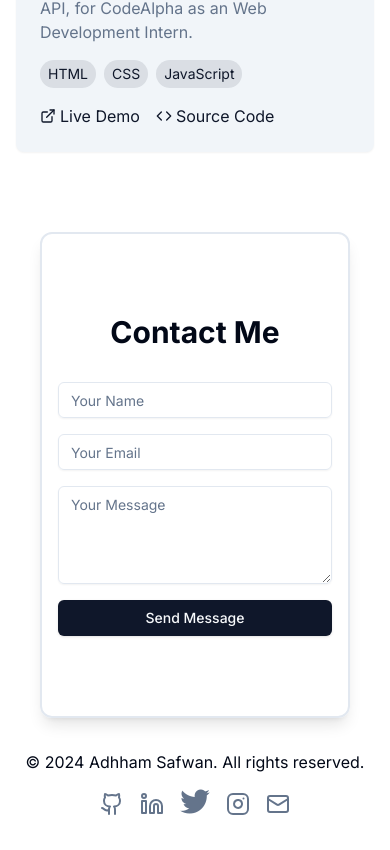
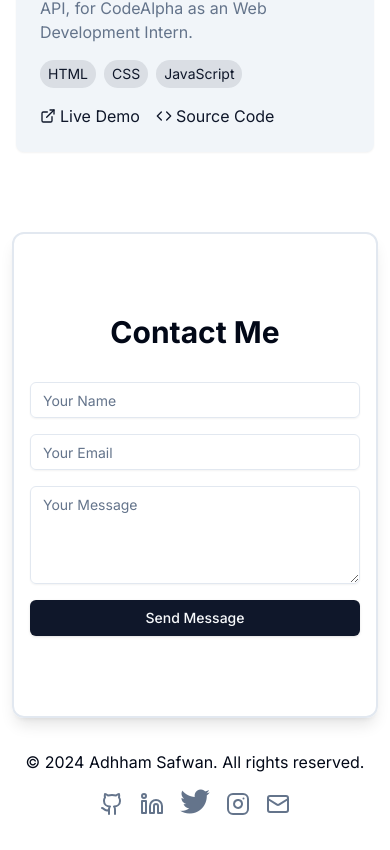
Before and after one commit to adhhamdev/my-portfolio, a Next.js app: page / in a window 390 px wide. Shown: the part 5756-6606 px from the top of the page. Built offline with nearby package versions, Linux system fonts and the light colour scheme.

Commit message:
Refactor Contact component layout for improved responsiveness

```diff
--- a/components/Contact.tsx
+++ b/components/Contact.tsx
@@ -4,7 +4,9 @@ import { Textarea } from '@/components/ui/textarea';
 
 export default function Contact() {
   return (
-    <section id='contact' className='py-20 backdrop-blur-lg backdrop-saturate-0 shadow-lg mx-10 rounded-xl border-2'>
+    <section
+      id='contact'
+      className='py-20 backdrop-blur-lg backdrop-saturate-0 shadow-lg mx-3 md:mx-10 rounded-xl border-2'>
       <div className='container mx-auto px-4'>
         <h2 className='text-3xl font-bold mb-8 text-center'>Contact Me</h2>
         <div className='max-w-md mx-auto'>
```
